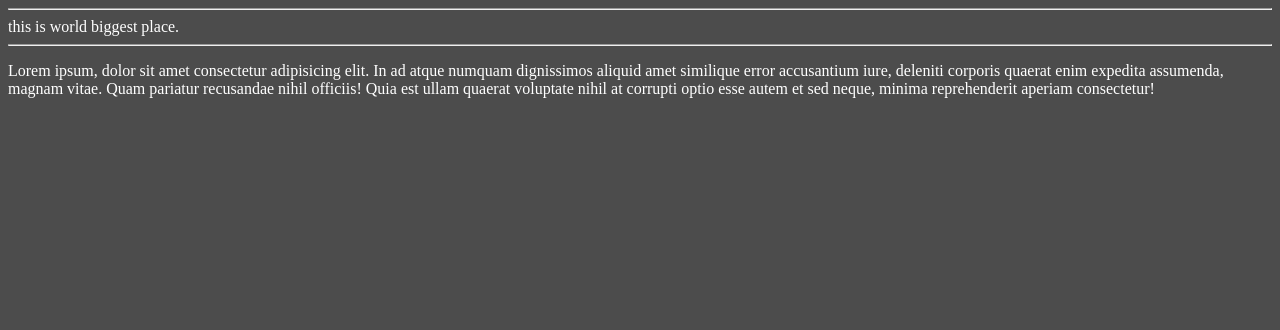
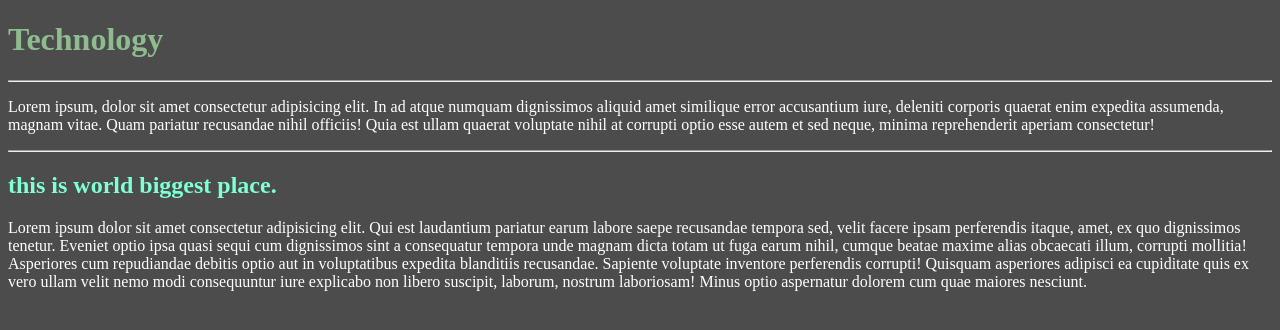
Before and after one commit to sisbsisb1e6/making_website, a plain HTML site: page index.html in a window 1280 px wide. Drawn offline with Linux system fonts and the light colour scheme.

Commit message:
adding new file

```diff
--- a/index.html
+++ b/index.html
@@ -7,10 +7,12 @@
     <link rel="stylesheet" href="style.css">
 </head>
 <body>
-    <hr>
-    this is world biggest place.
+    <h1 style="color:darkseagreen;">Technology</h1>
     <hr>
     <p>Lorem ipsum, dolor sit amet consectetur adipisicing elit. In ad atque numquam dignissimos aliquid amet similique error accusantium iure, deleniti corporis quaerat enim expedita assumenda, magnam vitae. Quam pariatur recusandae nihil officiis! Quia est ullam quaerat voluptate nihil at corrupti optio esse autem et sed neque, minima reprehenderit aperiam consectetur!</p>
+    <hr>
+    <h2 style="color: aquamarine;">this is world biggest place.</h2>
+    <p>Lorem ipsum dolor sit amet consectetur adipisicing elit. Qui est laudantium pariatur earum labore saepe recusandae tempora sed, velit facere ipsam perferendis itaque, amet, ex quo dignissimos tenetur. Eveniet optio ipsa quasi sequi cum dignissimos sint a consequatur tempora unde magnam dicta totam ut fuga earum nihil, cumque beatae maxime alias obcaecati illum, corrupti mollitia! Asperiores cum repudiandae debitis optio aut in voluptatibus expedita blanditiis recusandae. Sapiente voluptate inventore perferendis corrupti! Quisquam asperiores adipisci ea cupiditate quis ex vero ullam velit nemo modi consequuntur iure explicabo non libero suscipit, laborum, nostrum laboriosam! Minus optio aspernatur dolorem cum quae maiores nesciunt.</p>
     <script src="script.js"></script>
 </body>
 </html>
--- a/style.css
+++ b/style.css
@@ -1,5 +1,6 @@
 body {
     color: white;
-    background: rgba(0,0,0,0.7) url(../top.jpg);
+    background: rgba(0,0,0,0.7);
+    /* background: rgba(0,0,0,0.7) url(../top.jpg); */
     background-size: cover;
 }
```
Also changed, not shown: bookmark.html (added).
